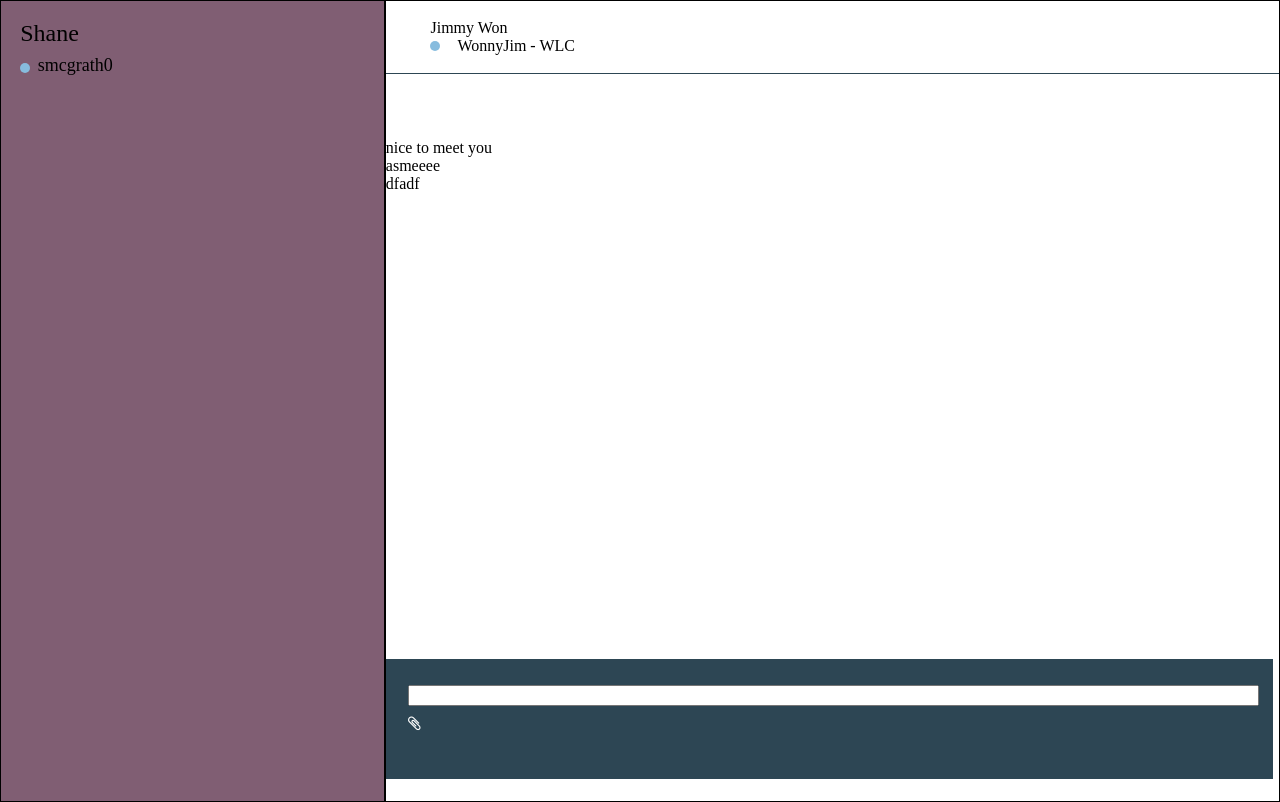
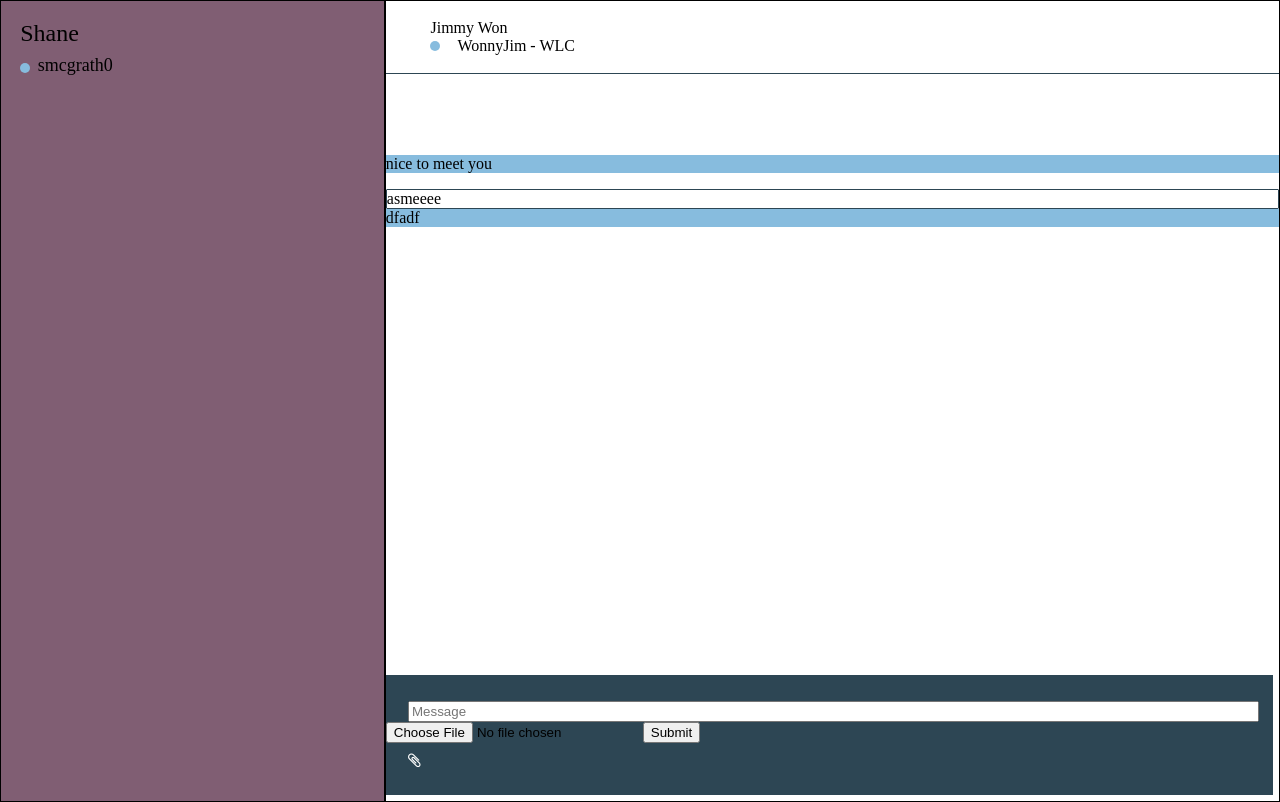
Before and after one commit to smcgrath0/messageApp, a website: page src/public/index.html in a window 1280 px wide. Drawn offline with Linux system fonts and the light colour scheme.

Commit message:
more drewer of the end

```diff
--- a/src/public/index.html
+++ b/src/public/index.html
@@ -89,6 +89,15 @@
     .messageContainer{
       height: 65%;
     }
+    .sent{
+      background-color: #87BCDE
+    }
+    .received{
+      border:1px solid #2D4654;
+      border-radius: 1px;
+    }
+
+
     .footer{
       width:99.3%;
       height: 15%;
@@ -158,20 +167,25 @@
 
     <div class="messageContainer">
 
-      <div class="message">
-        nice to meet you
+      <div class="message sent">
+        <p>nice to meet you<p>
       </div>
-      <div class="message">
+      <div class="message received">
           asmeeee
       </div>
-      <div class="message">
+      <div class="message sent">
           dfadf
       </div>
 
     </div>
 
     <div class="footer">
-      <input type="text" class="userinput" name="userinput" value="">
+      <form action="/messages">
+        <input type="text" class="userinput" name="userinput" value="" placeholder="Message">
+        <input type="file" name="attachment">
+        <input type="submit">
+      </form>
+
       <div class="actions">
         <i class="fa fa-paperclip" aria-hidden="true"></i>
       </div>
--- a/src/server.js
+++ b/src/server.js
@@ -3,6 +3,7 @@ const path = require('path');
 const connection = require('./connection');
 const express = require('express');
 const users = require('./users');
+const messages = require('./messages');
 
 const server = express();
 let PORT = process.env.PORT;
@@ -10,6 +11,8 @@ let PORT = process.env.PORT;
 connection.connect();
 
 server.use('/users', users);
+
+server.use('/messages', messages);
 
 server.get('*', (req, res) => {
   res.sendFile(path.join(__dirname, '/public/index.html'));
```
Also changed, not shown: src/messages.js (added, +19 -0 lines).
